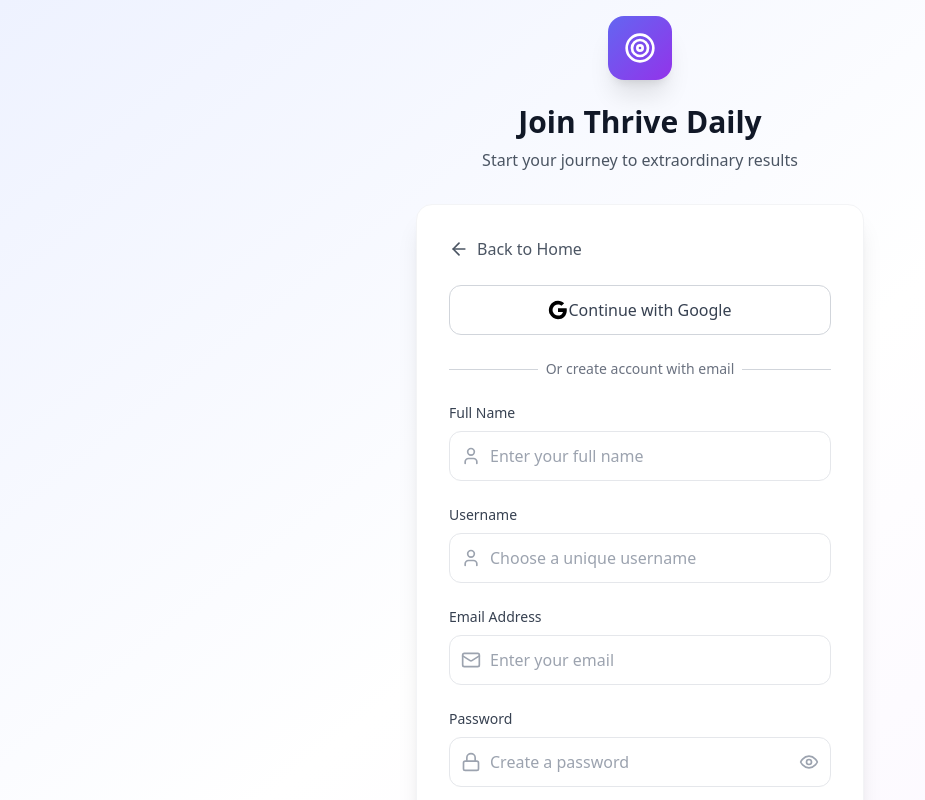
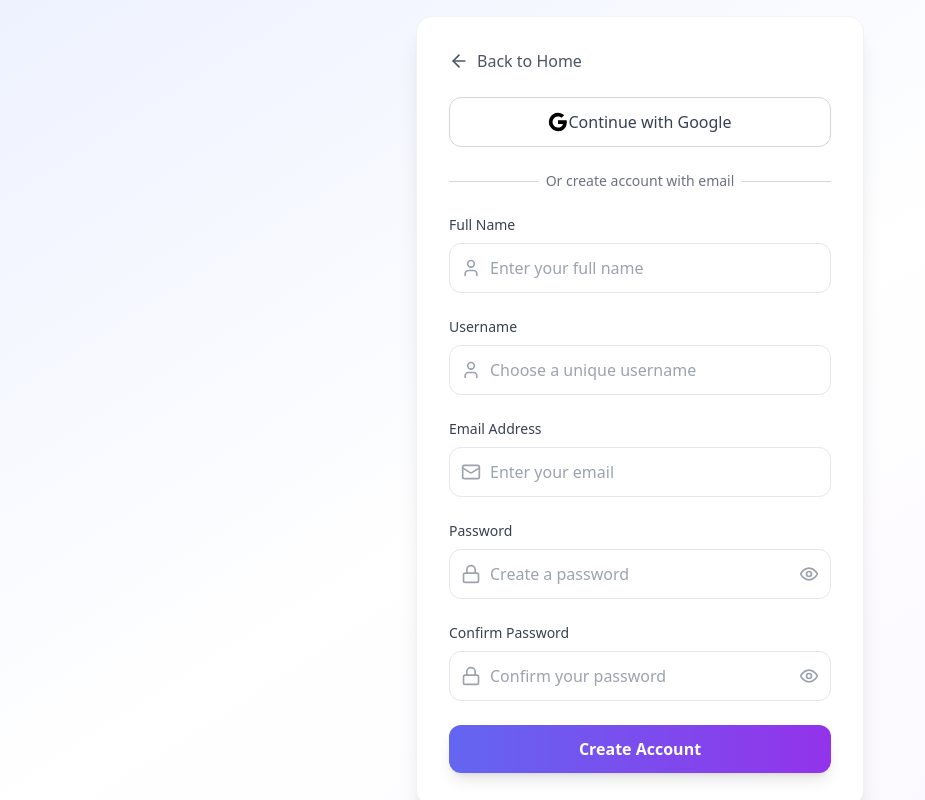
Before and after one commit to CodewVivek/thriveadaily, a React (Vite) app: page / in a window 1280 px wide. Both pictures are taken after a click on the button "Start Your Journey". Shown: the top 800 px of the page, without its empty margins (0-925 px from the left). Built offline with nearby package versions, Linux system fonts and the light colour scheme; no server answers.

Commit message:
Updated RegisterPage.tsx

```diff
--- a/src/components/auth/RegisterPage.tsx
+++ b/src/components/auth/RegisterPage.tsx
@@ -149,19 +149,8 @@ const RegisterPage: React.FC<RegisterPageProps> = ({ onBack, onSuccess }) => {
   return (
     <div className="min-h-screen bg-gradient-to-br from-indigo-50 via-white to-purple-50 flex items-center justify-center p-4">
       <div className="max-w-md w-full">
-        {/* Header */}
-        <div className="text-center mb-8">
 
 
-          <div className="flex justify-center mb-6">
-            <div className="w-16 h-16 rounded-2xl bg-gradient-to-br from-indigo-500 to-purple-600 flex items-center justify-center shadow-xl">
-              <Target className="w-8 h-8 text-white" />
-            </div>
-          </div>
-
-          <h1 className="text-3xl font-bold text-gray-900 mb-2">Join Thrive Daily</h1>
-          <p className="text-gray-600">Start your journey to extraordinary results</p>
-        </div>
 
         {/* Registration Form */}
         <div className="bg-white rounded-2xl p-8 shadow-xl border border-gray-100">
```
